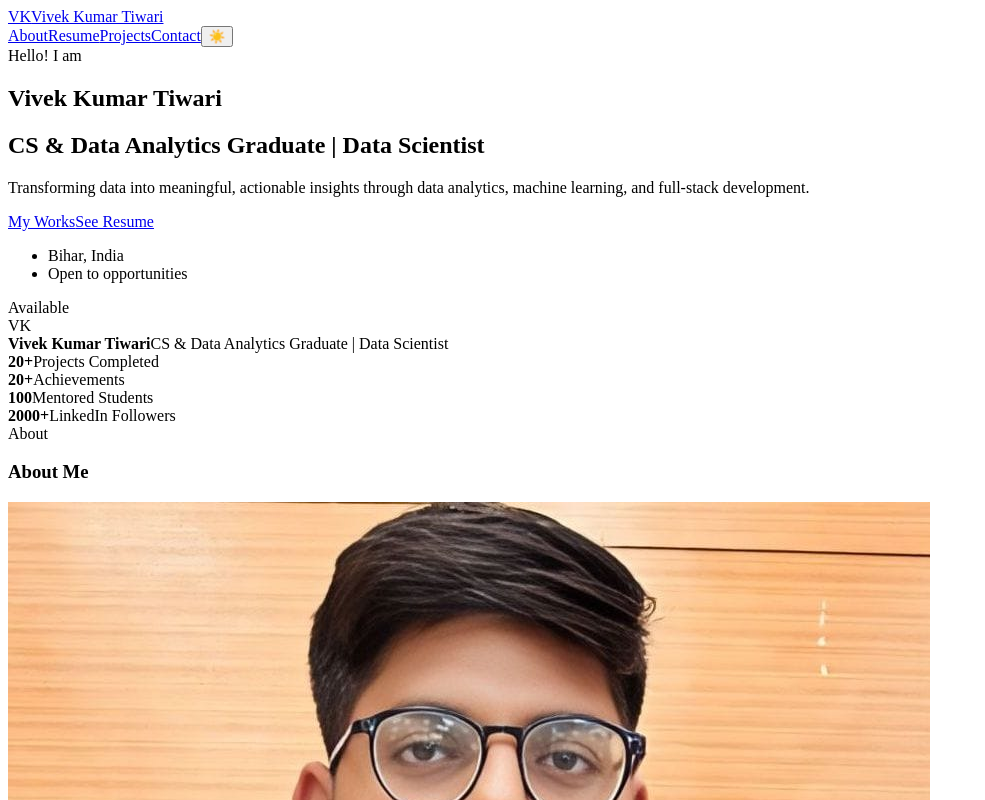
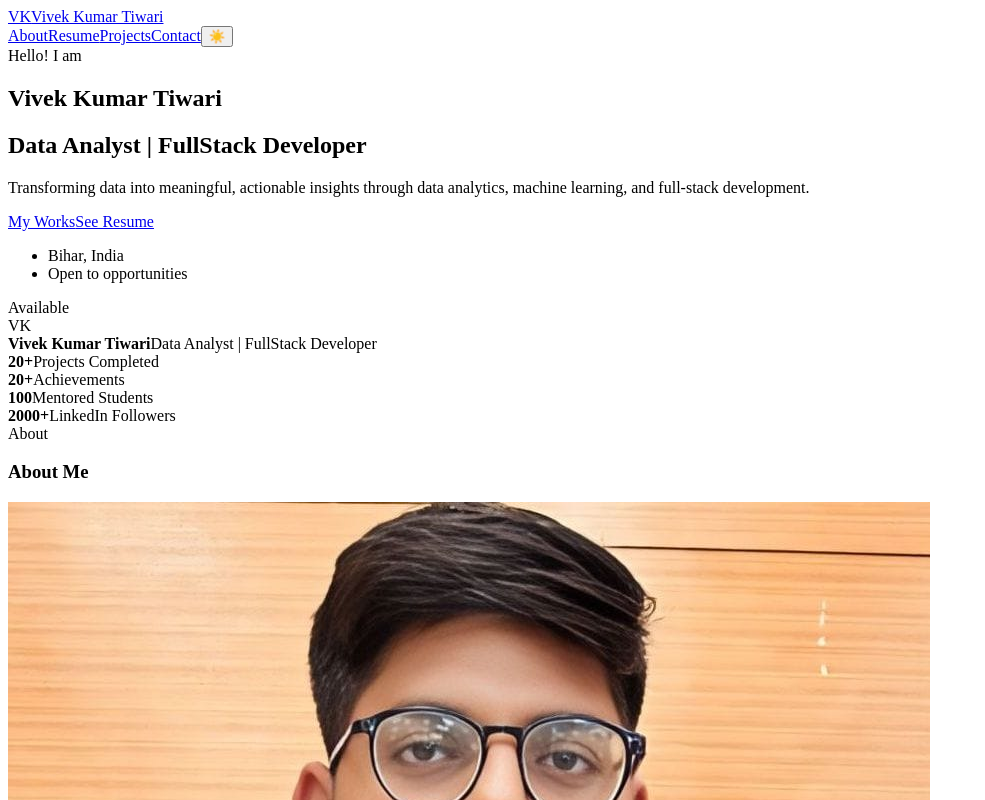
Before and after one commit to Virvivek007/Portfolio-website, a React (Vite) app: page / in a window 1280 px wide. Shown: the top 800 px of the page, without its empty margins (0-985 px from the left). Built offline with nearby package versions, Linux system fonts and the light colour scheme; no server answers; the HTML template or start-up script is replaced by a standard one.

Commit message:
changes file name

```diff
--- a/src/App.jsx
+++ b/src/App.jsx
@@ -3,14 +3,14 @@ import { useEffect, useState } from "react";
 const defaultPortfolio = {
   profile: {
     name: "Vivek Kumar Tiwari",
-    role: "CS & Data Analytics Graduate | Data Scientist",
+    role: "Data Analyst | FullStack Developer",
     tagline:
       "Transforming data into meaningful, actionable insights through data analytics, machine learning, and full-stack development.",
     email: "vkt.vivek007@gmail.com",
     phone: "+91 1020304050",
     location: "Bihar, India",
     availability: "Open to opportunities",
-    resumeLink: "resume_vkt_1.pdf",
+    resumeLink: "resumevkt.pdf",
     github: "https://github.com/Virvivek007",
     linkedin: "https://www.linkedin.com/in/vkt16/",
     youtube: "https://youtube.com/@vivekcodex?si=ryTWKOes0PoRVoLm",
@@ -326,7 +326,7 @@ function App() {
           {/* Profile Photo + Story Section */}
           <div className="container about-top-section">
             <div className="about-image-wrapper">
-              <img src="profile_pic.jpg" alt="Profile" className="about-profile-image" />
+              <img src="profilepic.jpg" alt="Profile" className="about-profile-image" />
             </div>
             <div className="about-story">
               <p>{about.story}</p>
```
Also changed, not shown: profilepic.jpg (renamed from profile_pic.jpg), 1 other file (tests, documents, lock files or other folders).
